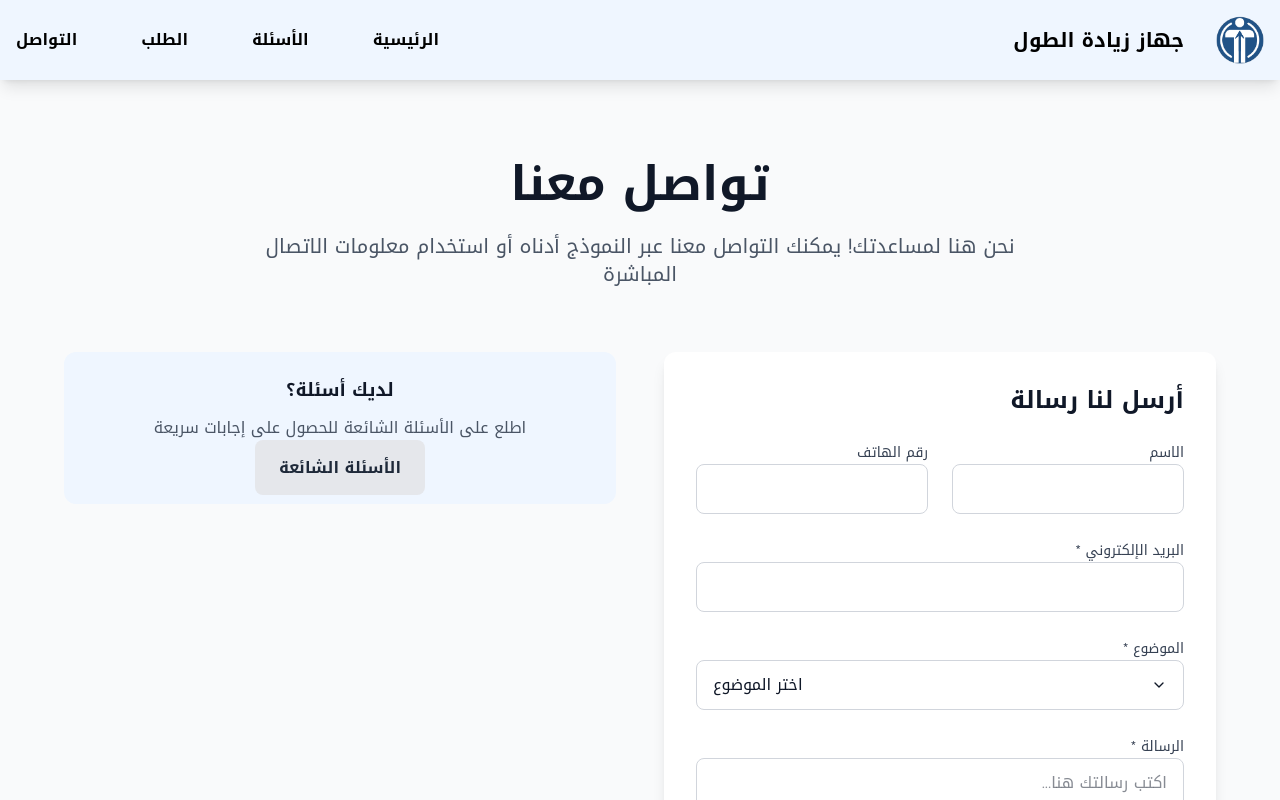
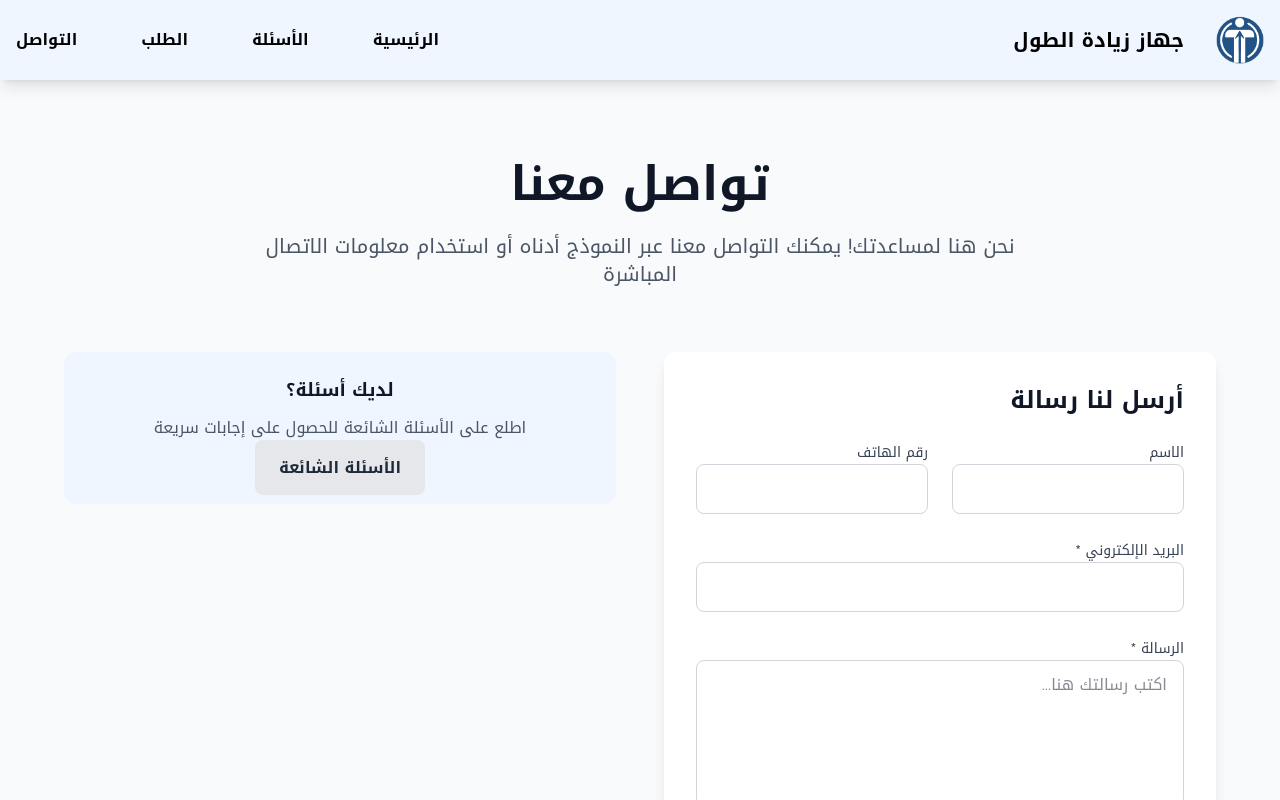
Before and after one commit to sara4ksa-beep/tal-height-device, a Next.js app: page /contact in a window 1280 px wide. Shown: the top 800 px of the page. Built offline with nearby package versions, Linux system fonts and the light colour scheme.

Commit message:
إزالة خانة الموضوع من نموذج التواصل: تبسيط النموذج وإزالة الحقول غير الضرورية

```diff
--- a/src/app/contact/page.tsx
+++ b/src/app/contact/page.tsx
@@ -14,32 +14,12 @@ export default function ContactPage() {
     name: '',
     email: '',
     phone: '',
-    subject: '',
     message: '',
     contactMethod: 'email'
   });
 
   const [isSubmitting, setIsSubmitting] = useState(false);
   const [isSubmitted, setIsSubmitted] = useState(false);
-
-  const subjects = {
-    ar: [
-      'استفسار عام',
-      'معلومات المنتج',
-      'الدعم الفني',
-      'الشكاوى والاقتراحات',
-      'طلب عرض سعر',
-      'أخرى'
-    ],
-    en: [
-      'General Inquiry',
-      'Product Information',
-      'Technical Support',
-      'Complaints and Suggestions',
-      'Price Quote Request',
-      'Other'
-    ]
-  };
 
   const handleInputChange = (field: string, value: string) => {
     setFormData(prev => ({
@@ -63,7 +43,7 @@ export default function ContactPage() {
           name: formData.name,
           email: formData.email,
           phone: formData.phone,
-          message: `${language === 'ar' ? 'الموضوع' : 'Subject'}: ${formData.subject}\n\n${formData.message}`
+          message: formData.message
         }),
       });
 
@@ -190,38 +170,6 @@ export default function ContactPage() {
                   </Form.Message>
                 </Form.Field>
 
-                <Form.Field name="subject" className="space-y-2">
-                  <Form.Label className="text-sm font-medium text-gray-700">
-                    {language === 'ar' ? 'الموضوع *' : 'Subject *'}
-                  </Form.Label>
-                  <Select.Root value={formData.subject} onValueChange={(value) => handleInputChange('subject', value)}>
-                    <Select.Trigger className="input-field flex items-center justify-between">
-                      <Select.Value placeholder={language === 'ar' ? 'اختر الموضوع' : 'Choose subject'} />
-                      <Select.Icon>
-                        <ChevronDownIcon className="w-4 h-4" />
-                      </Select.Icon>
-                    </Select.Trigger>
-                    <Select.Portal>
-                      <Select.Content className="bg-white rounded-lg shadow-lg border border-gray-200 overflow-hidden">
-                        <Select.Viewport className="p-2">
-                          {subjects[language as keyof typeof subjects].map((subject) => (
-                            <Select.Item
-                              key={subject}
-                              value={subject}
-                              className="relative flex items-center px-8 py-2 text-sm text-gray-700 hover:bg-blue-50 cursor-pointer rounded"
-                            >
-                              <Select.ItemText>{subject}</Select.ItemText>
-                              <Select.ItemIndicator className="absolute left-2 inline-flex items-center">
-                                <CheckIcon className="w-4 h-4" />
-                              </Select.ItemIndicator>
-                            </Select.Item>
-                          ))}
-                        </Select.Viewport>
-                      </Select.Content>
-                    </Select.Portal>
-                  </Select.Root>
-                </Form.Field>
-
                 <Form.Field name="message" className="space-y-2">
                   <Form.Label className="text-sm font-medium text-gray-700">
                     {language === 'ar' ? 'الرسالة *' : 'Message *'}
```
